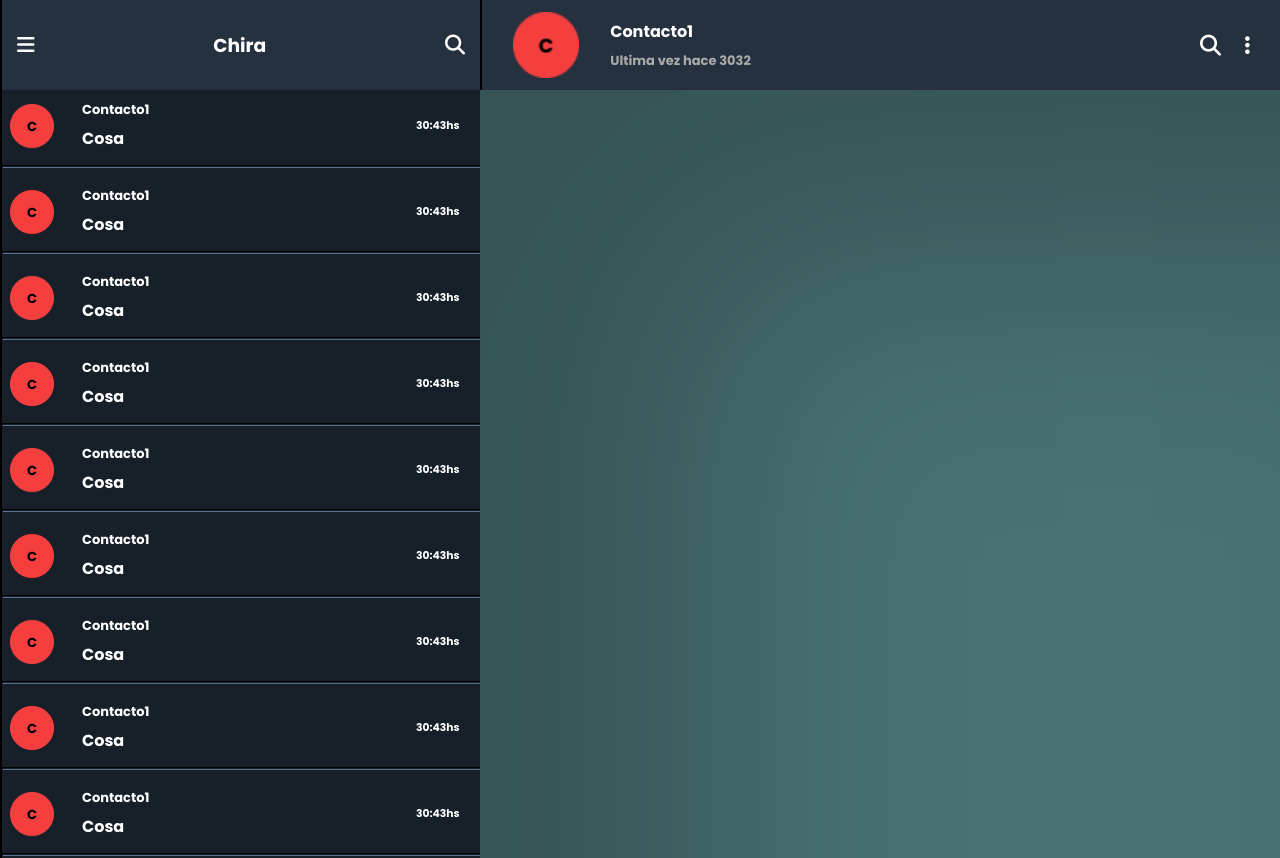
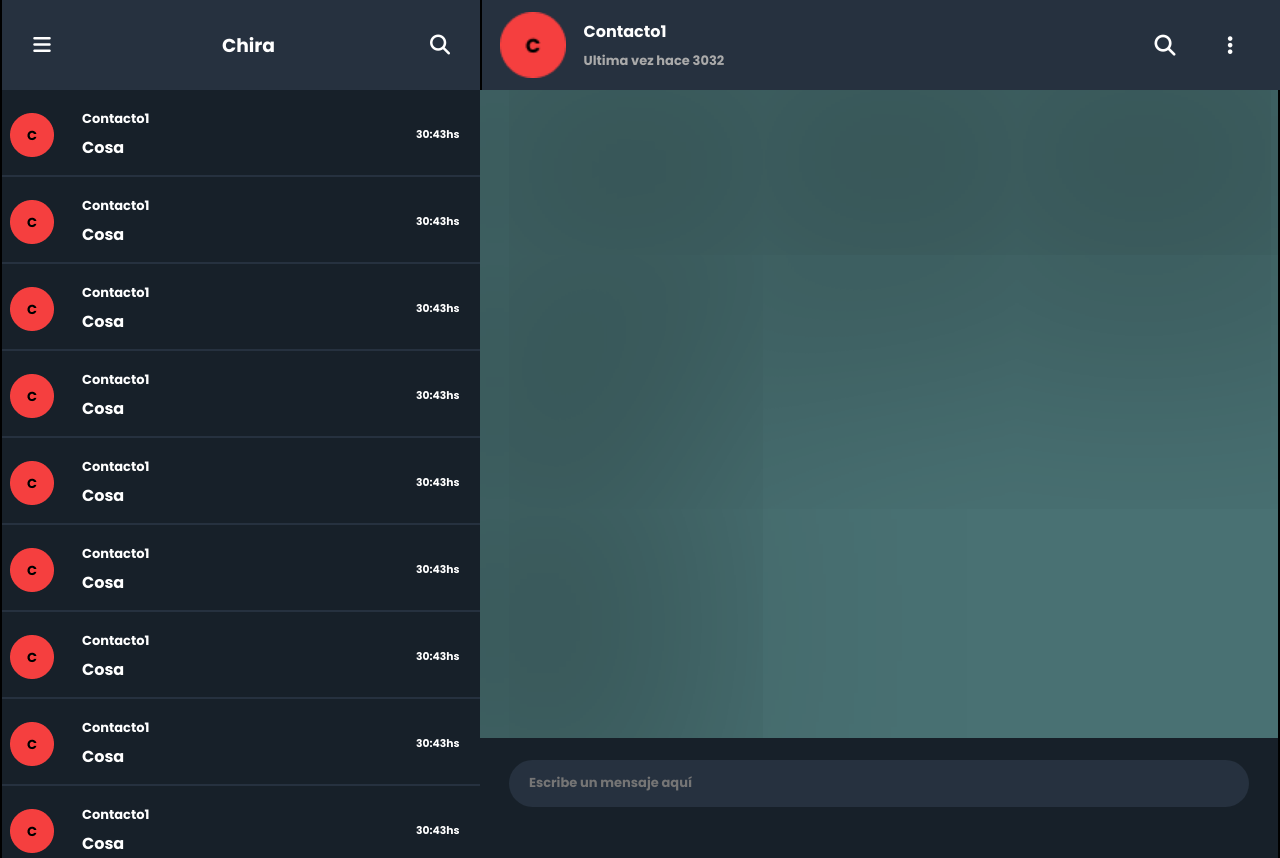
Before and after one commit to GabrielCarames/Chira, a React (Create React App) app in the folder frontend/: page / in a window 1280 px wide. Shown: the top 858 px of the page. Built offline with nearby package versions, Linux system fonts and the light colour scheme.

Commit message:
Icons stilyzed

```diff
--- a/frontend/src/components/Main.js
+++ b/frontend/src/components/Main.js
@@ -6,9 +6,13 @@ const Main = () => {
         <section className="main">
             <section className="main__left-section">
                 <nav className="main__navbar navbar">
-                    <i className="fas fa-bars"></i>
+                    <div className="main__settings">
+                        <i className="fas fa-bars"></i>
+                    </div>
                     <h3 className="navbar__title">Chira</h3>
-                    <i className="fas fa-search"></i>
+                    <div className="main__search">
+                        <i className="fas fa-search"></i>
+                    </div>
                 </nav>
                 <main className="main__contacts-container">
                     <ul className="main__contacts-list list">
@@ -20,7 +24,6 @@ const Main = () => {
                             </div>
                             <h6 className="list__time-ago">30:43hs</h6>
                         </li>
-                        <hr className="list__divisor"/>
                         <li className="list__item">
                             <img className="list__avatar" src={avatar} alt="user-avatar" />
                             <div className="list__info">
@@ -29,7 +32,6 @@ const Main = () => {
                             </div>
                             <h6 className="list__time-ago">30:43hs</h6>
                         </li>
-                        <hr className="list__divisor"/>
                         <li className="list__item">
                             <img className="list__avatar" src={avatar} alt="user-avatar" />
                             <div className="list__info">
@@ -38,7 +40,6 @@ const Main = () => {
                             </div>
                             <h6 className="list__time-ago">30:43hs</h6>
                         </li>
-                        <hr className="list__divisor"/>
                         <li className="list__item">
                             <img className="list__avatar" src={avatar} alt="user-avatar" />
                             <div className="list__info">
@@ -47,7 +48,6 @@ const Main = () => {
                             </div>
                             <h6 className="list__time-ago">30:43hs</h6>
                         </li>
-                        <hr className="list__divisor"/>
                         <li className="list__item">
                             <img className="list__avatar" src={avatar} alt="user-avatar" />
                             <div className="list__info">
@@ -56,7 +56,6 @@ const Main = () => {
                             </div>
                             <h6 className="list__time-ago">30:43hs</h6>
                         </li>
-                        <hr className="list__divisor"/>
                         <li className="list__item">
                             <img className="list__avatar" src={avatar} alt="user-avatar" />
                             <div className="list__info">
@@ -65,7 +64,6 @@ const Main = () => {
                             </div>
                             <h6 className="list__time-ago">30:43hs</h6>
                         </li>
-                        <hr className="list__divisor"/>
                         <li className="list__item">
                             <img className="list__avatar" src={avatar} alt="user-avatar" />
                             <div className="list__info">
@@ -74,7 +72,6 @@ const Main = () => {
                             </div>
                             <h6 className="list__time-ago">30:43hs</h6>
                         </li>
-                        <hr className="list__divisor"/>
                         <li className="list__item">
                             <img className="list__avatar" src={avatar} alt="user-avatar" />
                             <div className="list__info">
@@ -83,7 +80,6 @@ const Main = () => {
                             </div>
                             <h6 className="list__time-ago">30:43hs</h6>
                         </li>
-                        <hr className="list__divisor"/>
                         <li className="list__item">
                             <img className="list__avatar" src={avatar} alt="user-avatar" />
                             <div className="list__info">
@@ -92,7 +88,6 @@ const Main = () => {
                             </div>
                             <h6 className="list__time-ago">30:43hs</h6>
                         </li>
-                        <hr className="list__divisor"/>
                         <li className="list__item">
                             <img className="list__avatar" src={avatar} alt="user-avatar" />
                             <div className="list__info">
@@ -101,7 +96,6 @@ const Main = () => {
                             </div>
                             <h6 className="list__time-ago">30:43hs</h6>
                         </li>
-                        <hr className="list__divisor"/>
                         <li className="list__item">
                             <img className="list__avatar" src={avatar} alt="user-avatar" />
                             <div className="list__info">
@@ -110,7 +104,6 @@ const Main = () => {
                             </div>
                             <h6 className="list__time-ago">30:43hs</h6>
                         </li>
-                        <hr className="list__divisor"/>
                         <li className="list__item">
                             <img className="list__avatar" src={avatar} alt="user-avatar" />
                             <div className="list__info">
@@ -119,7 +112,6 @@ const Main = () => {
                             </div>
                             <h6 className="list__time-ago">30:43hs</h6>
                         </li>
-                        <hr className="list__divisor"/>
                         <li className="list__item">
                             <img className="list__avatar" src={avatar} alt="user-avatar" />
                             <div className="list__info">
@@ -128,7 +120,6 @@ const Main = () => {
                             </div>
                             <h6 className="list__time-ago">30:43hs</h6>
                         </li>
-                        <hr className="list__divisor"/>
                     </ul>
                 </main>
                 {/* FIJATE COMO OBTENER LAS VARIABLES DE ACA DE LAS HORAS Y METERLAS EN SASS */}
@@ -143,7 +134,6 @@ const Main = () => {
                 </aside> */}
             </section>
             <section className="main__chat-section">
-                <div className="main__vertical-line"></div>
                 <nav className="main__chat-navbar navbar">
                     <div className="navbar__contact">
                         <img className="navbar__avatar" src={avatar} alt="contact-avatar" />
@@ -153,10 +143,21 @@ const Main = () => {
                         </div>
                     </div>
                     <div className="navbar__tools">
-                        <i className="fas fa-search"></i>
-                        <i className="fas fa-ellipsis-v"></i>
+                        <div className="navbar__search">
+                            <i className="fas fa-search"></i>
+
+                        </div>
+                        <div className="navbar__settings">
+                            <i className="fas fa-ellipsis-v"></i>
+                        </div>
                     </div>
                 </nav>
+                <div className="main__messages-section">
+
+                </div>
+                <div className="main__input-section">
+                    <input className="main__input" type="text" name="message" id="" placeholder="Escribe un mensaje aquí" autocomplete="off"/>
+                </div>
             </section>
         </section>
     )
--- a/frontend/src/scss/_main.scss
+++ b/frontend/src/scss/_main.scss
@@ -1,3 +1,15 @@
+@mixin icons-div-styles {
+    display: flex;
+    justify-content: center;
+    align-items: center;
+    width: 50px;
+    height: 50px;
+    border-radius: 300px;
+    margin-right: 15px;
+    cursor: pointer;
+    transition: .2s;
+}
+
 .main {
     color: $white-color;
     .main__left-section {
@@ -14,18 +26,31 @@
             .fas {
                 font-size: 20px;
             }
-            .fa-bars {
-                padding-left: 15px;
+            .main__settings {
+                @include icons-div-styles;
+                margin-left: 15px;
+                &:hover {
+                    background-color: $hover-color;
+                }
+                .fa-bars {
+
+                }
             }
             .navbar__title {
 
             }
-            .fa-search {
-                padding-right: 15px;
+            .main__search {
+                @include icons-div-styles;
+                &:hover {
+                     background-color: $hover-color;
+                }
+                 .fa-search {
+                    }
+                }
             }
-        }
         .main__contacts-container {
             border-left: 2px solid #000;
+            // overflow-y:scroll !important;
             .main__contacts-list {
                 display: flex;
                 flex-direction: column;
@@ -35,11 +60,16 @@
                 .list__item {
                     display: grid;
                     grid-template-columns: 40px 270px 90px;
-                    grid-template-rows: 62px;
+                    grid-template-rows: 80px;
                     gap: 18px;
                     padding-left: 8px;
                     align-items: center;
                     margin-top: 5px;
+                    cursor: pointer;
+                    border-bottom: 2px solid $second-color;
+                    &:hover {
+                        background-color: $second-color;
+                    }
                     // justify-content: center;
                     .list__avatar {
                     }
@@ -83,10 +113,8 @@
     }
     .main__chat-section {
         display: flex;
-        .main__vertical-line {
-            border-left: 2px solid black;
-            height: 90px;
-        }
+        flex-direction: column;
+        border-right: 2px solid #000;
         .main__chat-navbar {
             display: flex;
             justify-content: space-between;
@@ -94,6 +122,8 @@
             background-color: $second-color;
             height: 90px;
             width: 100%;
+            border-left: 2px solid #000;
+            cursor: pointer;
             .navbar__contact {
                 display: flex;
                 justify-content: space-evenly;
@@ -109,6 +139,7 @@
                     flex-direction: column;
                     line-height: 0;
                     text-align: start;
+                    margin-right: 40px;
                     .navbar__username {
 
                     }
@@ -120,10 +151,47 @@
             }
             .navbar__tools {
                 display: flex;
-                justify-content: space-between;
-                width: 50px;
-                margin-right: 30px;
+                justify-content: right;
+                width: 200px;
+                margin-right: 10px;
                 font-size: 21px;
+                .navbar__search {
+                    @include icons-div-styles;
+                    &:hover {
+                        background-color: $hover-color;
+                    }
+                }
+                .navbar__settings {
+                    @include icons-div-styles;
+                    &:hover {
+                        background-color: $hover-color;
+                    }
+                }
+            }
+        }
+        .main__messages-section {
+            height: 81vh;
+            width: 100%;
+            background: rgba(90, 141, 141, 0.75);
+            box-shadow: inset 226px 260px 250px rgba(0, 0, 0, 0.25);
+        }
+        .main__input-section {
+            background-color: $second-alpha-color;
+            height: 90px;
+            display: flex;
+            align-items: center;
+            justify-content: center;
+            .main__input {
+                color: $gray-color;
+                background-color: $second-color;
+                border: none;
+                border-radius: 30px;
+                padding-left: 20px;
+                height: 45px;
+                width: 90%;
+                font-size: $h5;
+                font-family: 'Poppins', sans-serif;
+                outline: none;
             }
         }
     }
@@ -166,7 +234,6 @@
                 .main__contacts-list {
                     .list__item {
                         grid-template-columns: 58px 320px 92px;
-                        grid-template-rows: 62px;
                         gap: 14px;
                         padding-left: 8px;
                         align-items: center;
@@ -186,8 +253,7 @@
         }
         .main__chat-section {
             width: 1200px;
-            background: rgba(90, 141, 141, 0.75);
-            box-shadow: inset 226px 260px 250px rgba(0, 0, 0, 0.25);
+
         }
     }
 }
--- a/frontend/src/scss/index.css
+++ b/frontend/src/scss/index.css
@@ -12,6 +12,7 @@ body {
   background-color: #172029;
   font-family: 'Poppins', sans-serif;
   margin: 0;
+  overflow-y: hidden;
 }
 
 body main {
@@ -302,12 +303,51 @@ body main {
   font-size: 20px;
 }
 
-.main .main__left-section .main__navbar .fa-bars {
-  padding-left: 15px;
+.main .main__left-section .main__navbar .main__settings {
+  display: -webkit-box;
+  display: -ms-flexbox;
+  display: flex;
+  -webkit-box-pack: center;
+      -ms-flex-pack: center;
+          justify-content: center;
+  -webkit-box-align: center;
+      -ms-flex-align: center;
+          align-items: center;
+  width: 50px;
+  height: 50px;
+  border-radius: 300px;
+  margin-right: 15px;
+  cursor: pointer;
+  -webkit-transition: .2s;
+  transition: .2s;
+  margin-left: 15px;
 }
 
-.main .main__left-section .main__navbar .fa-search {
-  padding-right: 15px;
+.main .main__left-section .main__navbar .main__settings:hover {
+  background-color: #37465a;
+}
+
+.main .main__left-section .main__navbar .main__search {
+  display: -webkit-box;
+  display: -ms-flexbox;
+  display: flex;
+  -webkit-box-pack: center;
+      -ms-flex-pack: center;
+          justify-content: center;
+  -webkit-box-align: center;
+      -ms-flex-align: center;
+          align-items: center;
+  width: 50px;
+  height: 50px;
+  border-radius: 300px;
+  margin-right: 15px;
+  cursor: pointer;
+  -webkit-transition: .2s;
+  transition: .2s;
+}
+
+.main .main__left-section .main__navbar .main__search:hover {
+  background-color: #37465a;
 }
 
 .main .main__left-section .main__contacts-container {
@@ -332,14 +372,20 @@ body main {
   display: grid;
   -ms-grid-columns: 40px 270px 90px;
       grid-template-columns: 40px 270px 90px;
-  -ms-grid-rows: 62px;
-      grid-template-rows: 62px;
+  -ms-grid-rows: 80px;
+      grid-template-rows: 80px;
   gap: 18px;
   padding-left: 8px;
   -webkit-box-align: center;
       -ms-flex-align: center;
           align-items: center;
   margin-top: 5px;
+  cursor: pointer;
+  border-bottom: 2px solid #26313f;
+}
+
+.main .main__left-section .main__contacts-container .main__contacts-list .list__item:hover {
+  background-color: #26313f;
 }
 
 .main .main__left-section .main__contacts-container .main__contacts-list .list__item .list__info {
@@ -378,11 +424,11 @@ body main {
   display: -webkit-box;
   display: -ms-flexbox;
   display: flex;
-}
-
-.main .main__chat-section .main__vertical-line {
-  border-left: 2px solid black;
-  height: 90px;
+  -webkit-box-orient: vertical;
+  -webkit-box-direction: normal;
+      -ms-flex-direction: column;
+          flex-direction: column;
+  border-right: 2px solid #000;
 }
 
 .main .main__chat-section .main__chat-navbar {
@@ -398,6 +444,8 @@ body main {
   background-color: #26313f;
   height: 90px;
   width: 100%;
+  border-left: 2px solid #000;
+  cursor: pointer;
 }
 
 .main .main__chat-section .main__chat-navbar .navbar__contact {
@@ -429,6 +477,7 @@ body main {
           flex-direction: column;
   line-height: 0;
   text-align: start;
+  margin-right: 40px;
 }
 
 .main .main__chat-section .main__chat-navbar .navbar__contact .navbar__info .navbar__timeago {
@@ -440,12 +489,93 @@ body main {
   display: -webkit-box;
   display: -ms-flexbox;
   display: flex;
-  -webkit-box-pack: justify;
-      -ms-flex-pack: justify;
-          justify-content: space-between;
+  -webkit-box-pack: right;
+      -ms-flex-pack: right;
+          justify-content: right;
+  width: 200px;
+  margin-right: 10px;
+  font-size: 21px;
+}
+
+.main .main__chat-section .main__chat-navbar .navbar__tools .navbar__search {
+  display: -webkit-box;
+  display: -ms-flexbox;
+  display: flex;
+  -webkit-box-pack: center;
+      -ms-flex-pack: center;
+          justify-content: center;
+  -webkit-box-align: center;
+      -ms-flex-align: center;
+          align-items: center;
   width: 50px;
-  margin-right: 30px;
-  font-size: 21px;
+  height: 50px;
+  border-radius: 300px;
+  margin-right: 15px;
+  cursor: pointer;
+  -webkit-transition: .2s;
+  transition: .2s;
+}
+
+.main .main__chat-section .main__chat-navbar .navbar__tools .navbar__search:hover {
+  background-color: #37465a;
+}
+
+.main .main__chat-section .main__chat-navbar .navbar__tools .navbar__settings {
+  display: -webkit-box;
+  display: -ms-flexbox;
+  display: flex;
+  -webkit-box-pack: center;
+      -ms-flex-pack: center;
+          justify-content: center;
+  -webkit-box-align: center;
+      -ms-flex-align: center;
+          align-items: center;
+  width: 50px;
+  height: 50px;
+  border-radius: 300px;
+  margin-right: 15px;
+  cursor: pointer;
+  -webkit-transition: .2s;
+  transition: .2s;
+}
+
+.main .main__chat-section .main__chat-navbar .navbar__tools .navbar__settings:hover {
+  background-color: #37465a;
+}
+
+.main .main__chat-section .main__messages-section {
+  height: 81vh;
+  width: 100%;
+  background: rgba(90, 141, 141, 0.75);
+  -webkit-box-shadow: inset 226px 260px 250px rgba(0, 0, 0, 0.25);
+          box-shadow: inset 226px 260px 250px rgba(0, 0, 0, 0.25);
+}
+
+.main .main__chat-section .main__input-section {
+  background-color: #172029;
+  height: 90px;
+  display: -webkit-box;
+  display: -ms-flexbox;
+  display: flex;
+  -webkit-box-align: center;
+      -ms-flex-align: center;
+          align-items: center;
+  -webkit-box-pack: center;
+      -ms-flex-pack: center;
+          justify-content: center;
+}
+
+.main .main__chat-section .main__input-section .main__input {
+  color: #aaaaaa;
+  background-color: #26313f;
+  border: none;
+  border-radius: 30px;
+  padding-left: 20px;
+  height: 45px;
+  width: 90%;
+  font-size: 13px;
+  font-family: 'Poppins', sans-serif;
+  outline: none;
 }
 
 @media screen and (min-width: 481px) and (max-width: 1200px) {
@@ -483,8 +613,6 @@ body main {
   .main .main__left-section .main__contacts-container .main__contacts-list .list__item {
     -ms-grid-columns: 58px 320px 92px;
         grid-template-columns: 58px 320px 92px;
-    -ms-grid-rows: 62px;
-        grid-template-rows: 62px;
     gap: 14px;
     padding-left: 8px;
     -webkit-box-align: center;
@@ -497,9 +625,6 @@ body main {
   }
   .main .main__chat-section {
     width: 1200px;
-    background: rgba(90, 141, 141, 0.75);
-    -webkit-box-shadow: inset 226px 260px 250px rgba(0, 0, 0, 0.25);
-            box-shadow: inset 226px 260px 250px rgba(0, 0, 0, 0.25);
   }
 }
 /*# sourceMappingURL=index.css.map */
--- a/frontend/src/scss/index.scss
+++ b/frontend/src/scss/index.scss
@@ -11,6 +11,7 @@ $gray-dark-color: rgba(33, 33, 33, 1);
 $white-alpha-color: rgba(255, 255, 255, 1);
 $title-color: rgba(51, 51, 51, 1);
 $text-color: rgba(34, 34, 34, 1);
+$hover-color: rgb(55, 70, 90);
 
 $h1: 32px;
 $h2: 24px;
@@ -32,6 +33,7 @@ body {
     background-color: $second-alpha-color;
     font-family: 'Poppins', sans-serif;
     margin: 0;
+    overflow-y: hidden;
     main {
         overflow-x: clip;
     }
```
Also changed, not shown: 1 other file (tests, documents, lock files or other folders).
